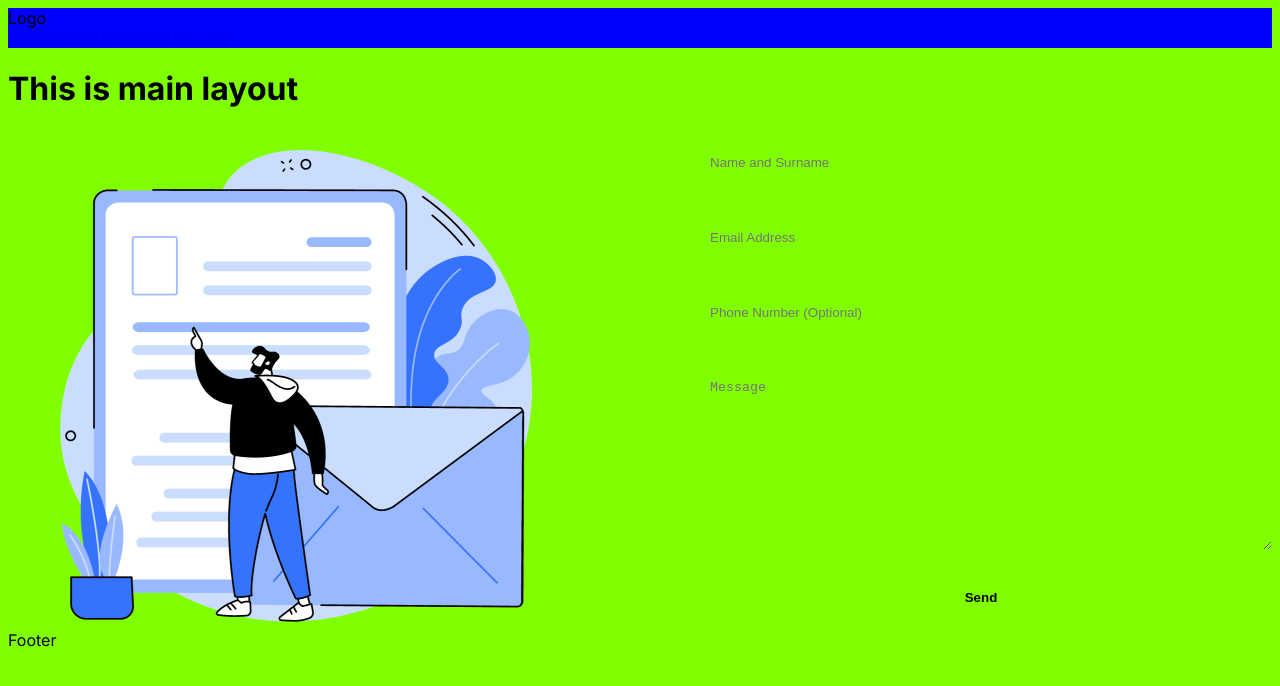
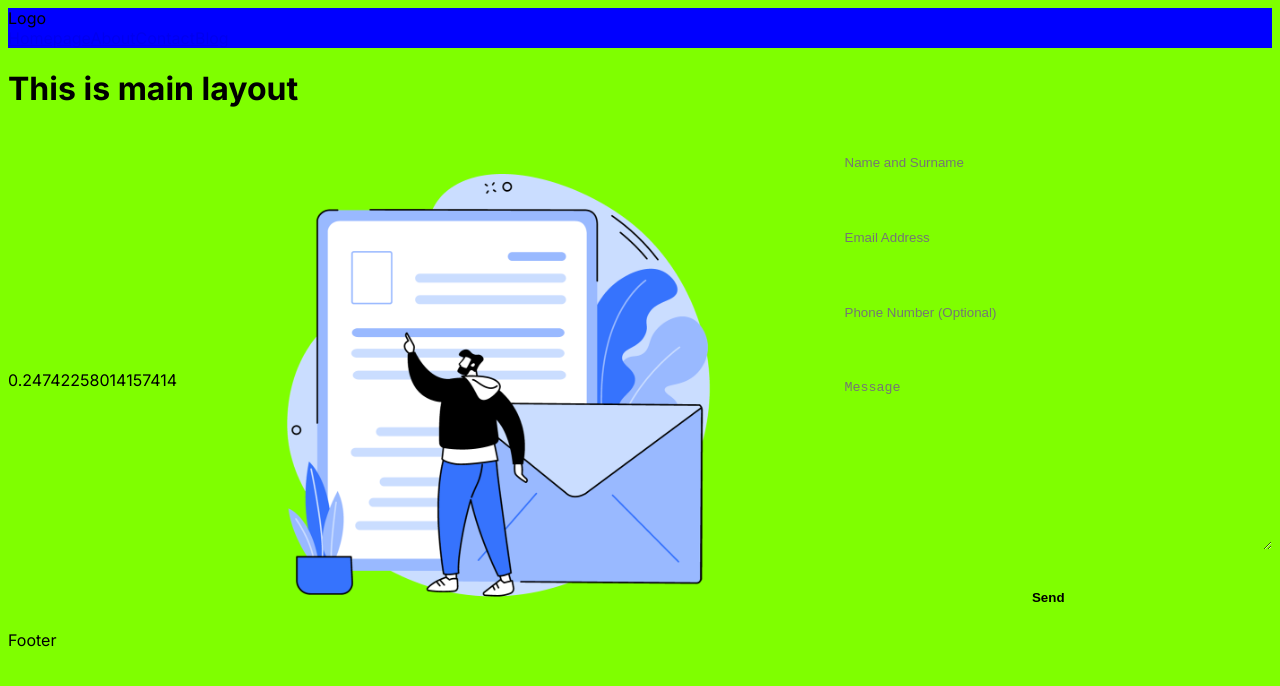
Before and after one commit to bijoymogor/NextJS, a Next.js app: page /contact in a window 1280 px wide. Shown: the top 686 px of the page. Built offline with nearby package versions, Linux system fonts and the light colour scheme.

Commit message:
Hydartion Problem

```diff
--- a/src/app/contact/page.js
+++ b/src/app/contact/page.js
@@ -4,8 +4,18 @@ import styles from "./contact.module.css";
 
 const ContactPage = () => {
     console.log("bijoy");       //serverside rendering if not paired with "use client"
+
+    /**
+     * Causes hydartion problem as the item generated in server side is different than client side
+     */
+    let a = Math.random();
+    console.log(a);
+
+
     return (
         <div className={styles.container}>
+            {a}
+            {/* Error: Text content does not match server-rendered HTML. */}
             <div className={styles.imgContainer}>
                 <Image src="/contact.png" alt="" fill className={styles.img} />
             </div>
```
